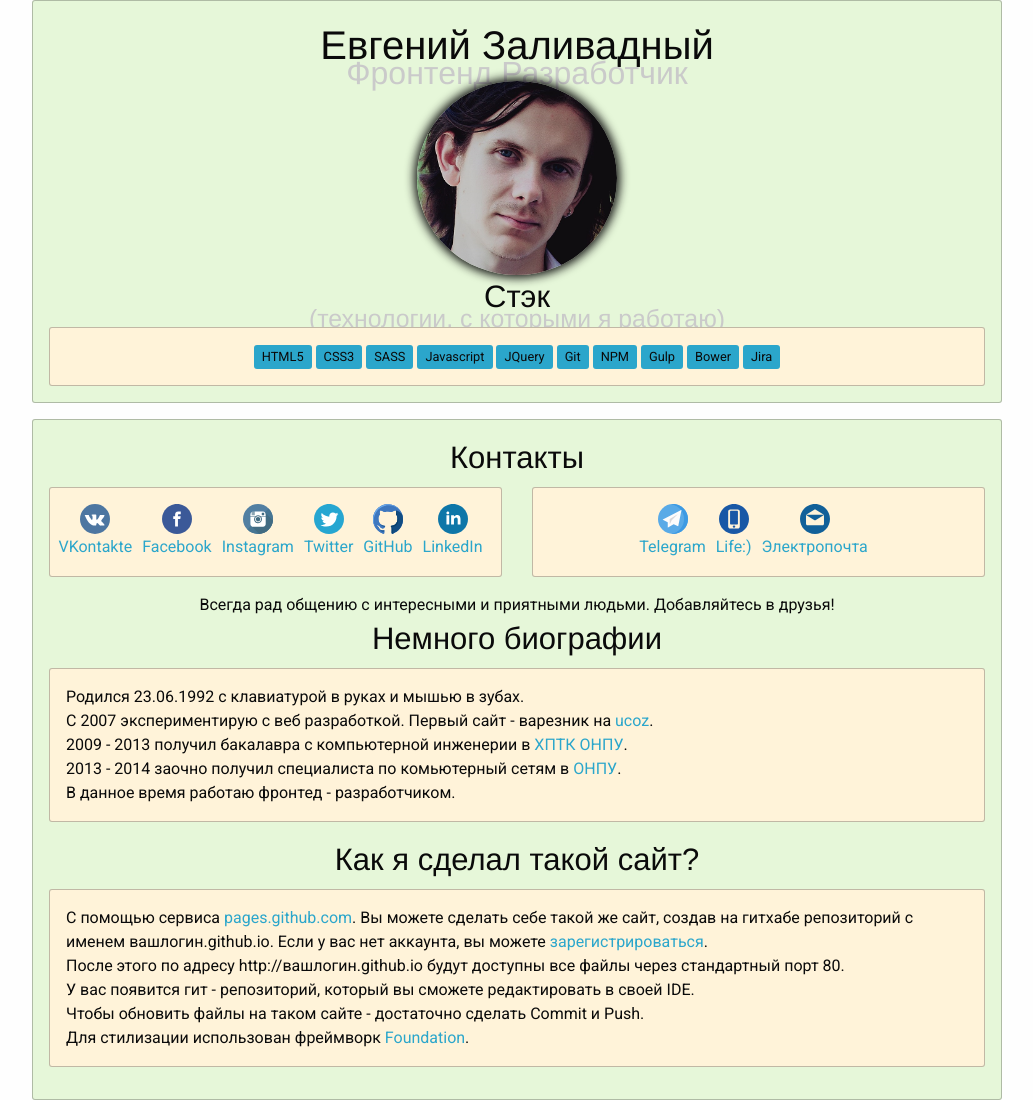
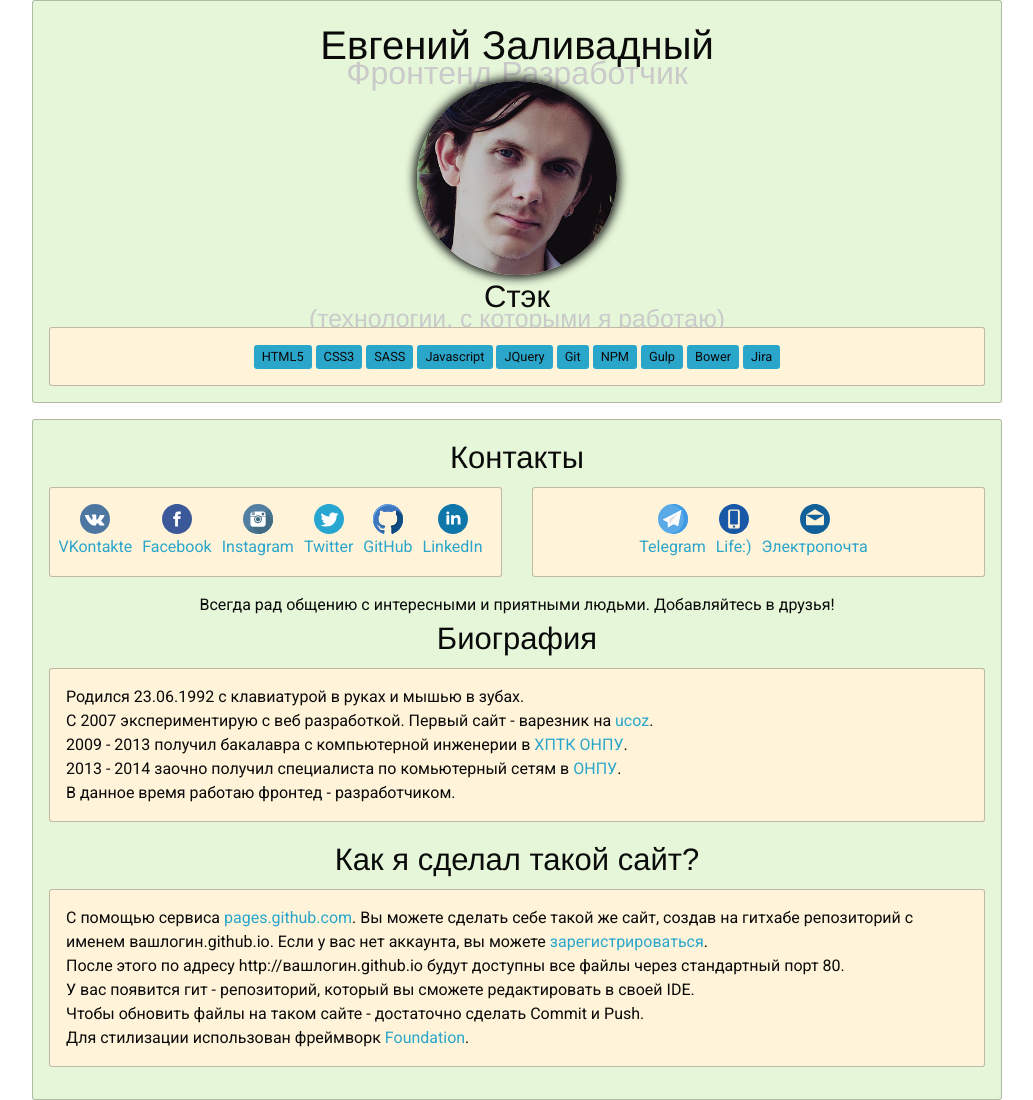
Before and after one commit to ezalivadnyi/ezalivadnyi.github.io, a plain HTML site: page index.html in a window 1280 px wide. Shown: the top 1100 px of the page, without its empty margins (123-1156 px from the left). Drawn offline with nearby package versions, Linux system fonts and the light colour scheme.

Commit message:
BETA VERSION

```diff
--- a/index.html
+++ b/index.html
@@ -144,7 +144,7 @@
 						</section>
 
 <section class="about-me" >
-	<h3 class="text-center" >Немного биографии</h3>
+	<h3 class="text-center" >Биография</h3>
 	<div class="callout warning">
 	Родился 23.06.1992 с клавиатурой в руках и мышью в зубах.<br>
 	С 2007 экспериментирую с веб разработкой. Первый сайт - варезник на <a href="https://ucoz.ru">ucoz</a>.<br>
```
